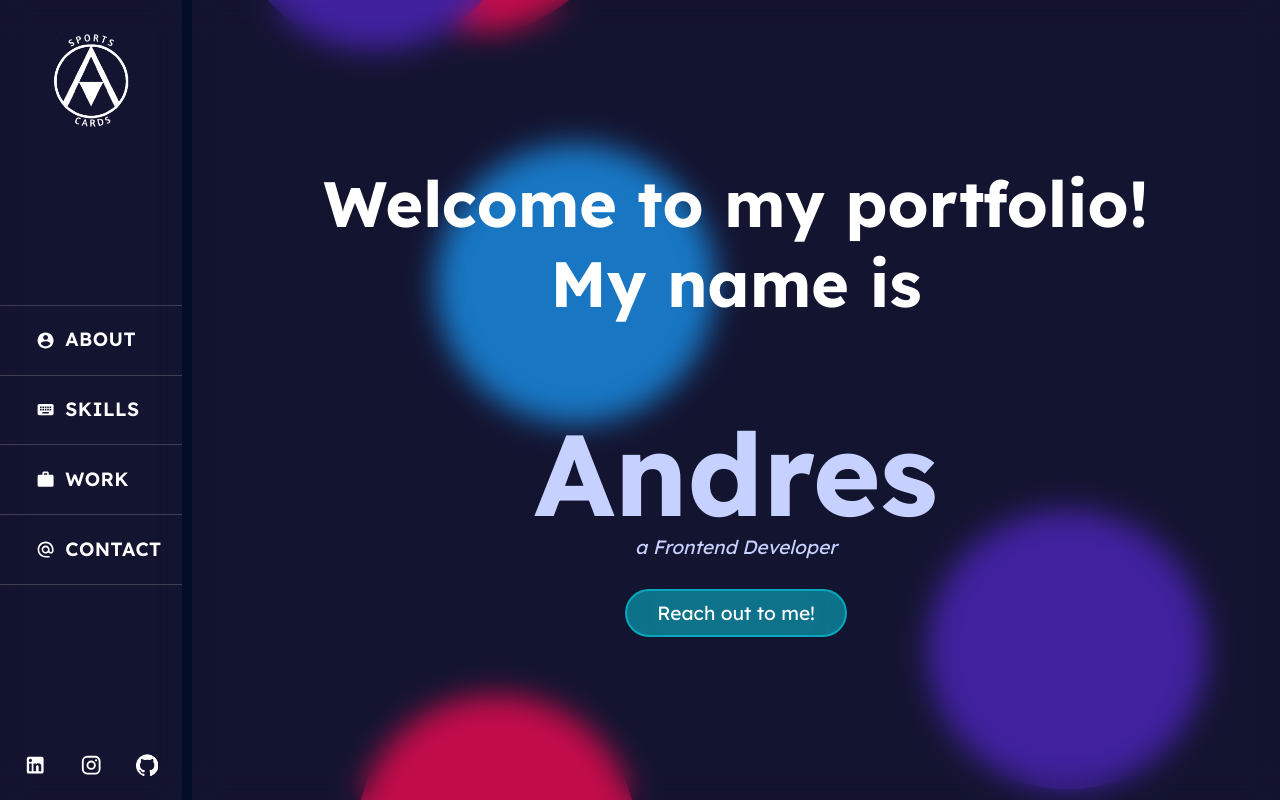
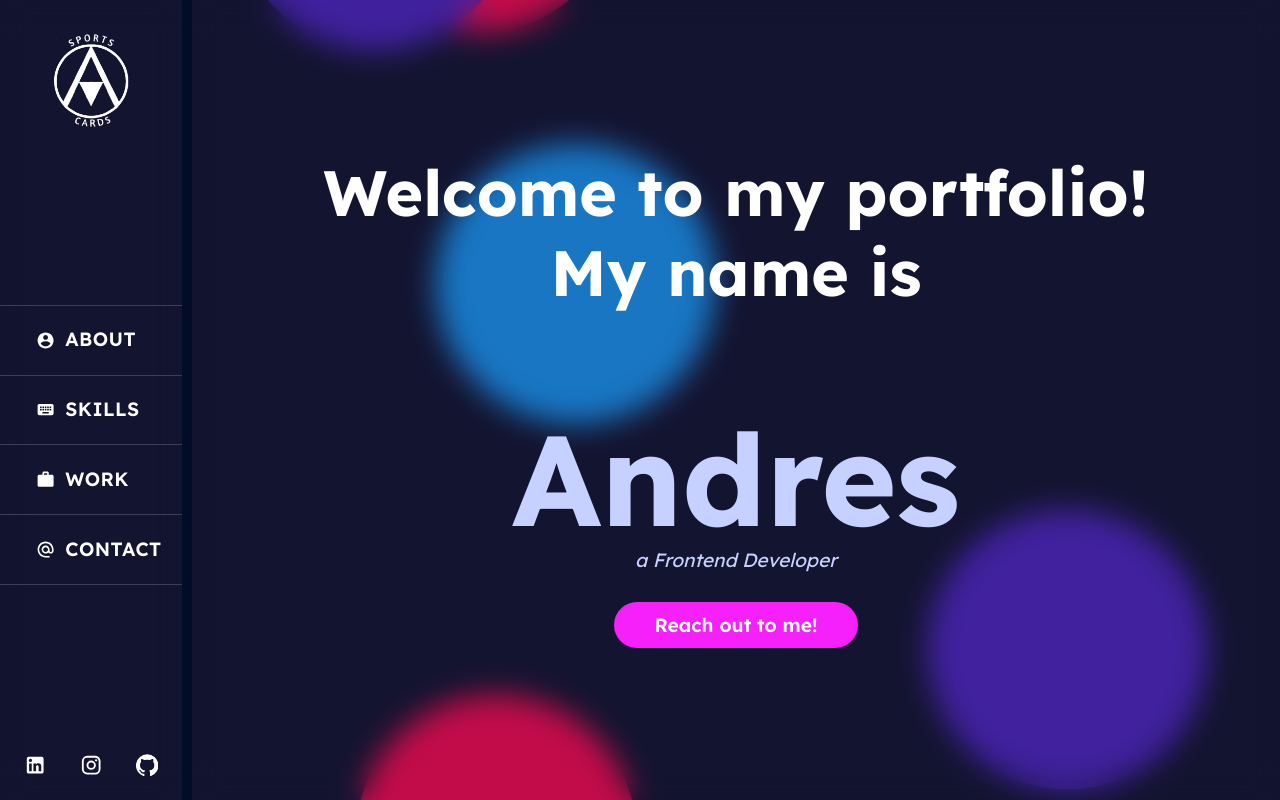
Before and after one commit to amedra13/Web-Portfolio, a React (Create React App) app: page / in a window 1280 px wide. Built offline with nearby package versions, Linux system fonts and the light colour scheme.

Commit message:
style button links

```diff
--- a/src/pages/Contact.js
+++ b/src/pages/Contact.js
@@ -53,7 +53,7 @@ const Contact = () => {
 						other request or question, don’t hesitate to use the form.
 					</p>
 					{err && (
-						<p style={{ color: 'red' }}>
+						<p style={{ color: 'rgb(255, 77, 77)' }}>
 							- Empty Field. Please fill out form completely -
 						</p>
 					)}
--- a/src/styles/Contact.scss
+++ b/src/styles/Contact.scss
@@ -46,6 +46,7 @@
 				border-radius: $border-radius;
 				padding-left: 15px;
 				font-family: $main-font;
+				font-weight: 600;
 				font-size: $formBody-medium-screen;
 			}
 			input:focus,
@@ -62,18 +63,19 @@
 				grid-column: 1/3;
 			}
 			button {
-				border: 2px solid rgba(0, 238, 255, 0.432);
+				border: 2px solid $glass-brightPink;
+				background-color: $glass-brightPink;
 				border-radius: 10px;
 				font-size: $formBody-medium-screen;
 				font-family: $main-font;
-				background-color: rgba(0, 238, 255, 0.432);
+				font-weight: 600;
 				color: white;
 				box-shadow: 0 4px 16px 0 rgba(0, 0, 7, 0.493);
 				transition: all 200ms;
 			}
 			button:hover {
-				background-color: white;
-				color: rgba(0, 238, 255, 0.432);
+				background-color: #ffffff;
+				color: $glass-brightPink;
 			}
 		}
 	}
--- a/src/styles/Globals.scss
+++ b/src/styles/Globals.scss
@@ -32,8 +32,8 @@ $border-radius: 10px;
 $intro-large-screen: 5vw;
 $intro-small-screen: 7vw;
 
-$name-large-screen: 9vw;
-$name-small-screen: 12vw;
+$name-large-screen: 10vw;
+$name-small-screen: 14vw;
 
 $bodyText-large-screen: 1.5vw;
 $bodyText-middle-screen: 2vw;
@@ -70,8 +70,8 @@ $cardTools-small-screen: 3.8vw;
 $cardIcon-large-screen: 5.5vw;
 $cardIcon-small-screen: 12vw;
 
-$cardButton-large-screen: 1.2vw;
-$cardButton-small-screen: 3vw;
+$cardButton-large-screen: 1.3vw;
+$cardButton-small-screen: 3.5vw;
 
 $cardImg-height-large: 350px;
 $cardImg-height-medium: 250px;
@@ -89,7 +89,7 @@ $projectBody-small: 01.1vw;
 $projectBody-Xsmall: 01.9vw;
 
 $projectList-large: 1vw;
-$projectList-medium: 1vw;
+$projectList-medium: 0.9vw;
 $projectList-small: 1.3vw;
 $projectList-Xsmall: 2.4vw;
 
--- a/src/styles/Home.scss
+++ b/src/styles/Home.scss
@@ -44,21 +44,22 @@
 	display: flex;
 	justify-content: center;
 	align-items: center;
-	background-color: rgba(0, 238, 255, 0.432);
-	backdrop-filter: blur(40px);
-	border: 2px solid rgba(0, 238, 255, 0.432);
-	border-radius: 30px;
-	padding: 10px 30px;
+	background-color: $glass-brightPink;
+	border: 2px solid $glass-brightPink;
+	border-radius: 3vw;
+	padding: 0.7vw 3vw;
 	animation: fade-in-bottom 0.6s cubic-bezier(0.39, 0.575, 0.565, 1) 3.5s both;
-	transition: all 200ms;
+	transition: all 150ms;
 	a {
 		color: inherit;
 		text-decoration: none;
 		font-size: $bodyText-large-screen;
+		font-weight: 600;
 	}
 	&:hover {
-		background-color: rgb(255, 255, 255);
-		color: rgb(0, 238, 255);
+		background-color: #ffffff;
+		color: $glass-brightPink;
+		// border: 2px solid rgb(246, 32, 250);
 	}
 }
 
@@ -75,6 +76,7 @@
 		}
 	}
 	.home__contact {
+		padding: 1vw 3vw;
 		a {
 			font-size: $bodyText-small-screen;
 		}
--- a/src/styles/Project.scss
+++ b/src/styles/Project.scss
@@ -53,34 +53,36 @@
 	align-items: center;
 	font-style: italic;
 	button {
-		margin: 0 10px;
-		padding: 7px 25px;
+		margin: 0 1vw;
+		padding: 0.4vw 2vw;
 		border-radius: 30px;
 		font-size: $projectTitle-large;
 		font-family: $main-font;
-		background-color: rgba(0, 238, 255, 0.432);
-		border: 2px solid rgba(0, 238, 255, 0.432);
+		font-weight: 600;
+		background-color: $glass-brightPink;
+		border: 2px solid $glass-brightPink;
 		transition: all 200ms;
 		color: white;
 		&:hover {
-			color: rgb(0, 238, 255);
-			background-color: rgb(255, 255, 255);
+			color: $glass-brightPink;
+			background-color: #ffffff;
 		}
 	}
 	a {
 		text-decoration: none;
 		text-align: center;
 		color: white;
-		padding: 7px 25px;
+		padding: 0.4vw 2vw;
 		font-size: $projectTitle-large;
 		font-family: $main-font;
+		font-weight: 600;
+		background-color: $glass-brightPink;
+		border: 2px solid $glass-brightPink;
 		border-radius: 30px;
-		background-color: rgba(0, 238, 255, 0.432);
-		border: 2px solid rgba(0, 238, 255, 0.432);
 		transition: all 200ms;
 		&:hover {
-			color: rgb(0, 238, 255);
-			background-color: rgb(255, 255, 255);
+			color: $glass-brightPink;
+			background-color: #ffffff;
 		}
 	}
 }
@@ -160,9 +162,13 @@
 		}
 	}
 	.project__link {
+		button {
+			margin: 0 2vw;
+		}
 		a,
 		button {
-			font-size: $projectTitle-Xsmall;
+			font-size: $cardButton-small-screen;
+			padding: 1vw 3vw;
 		}
 	}
 	.project__popper {
--- a/src/styles/Work.scss
+++ b/src/styles/Work.scss
@@ -95,17 +95,18 @@
 			text-decoration: none;
 			text-align: center;
 			color: white;
-			padding: 7px 25px;
+			padding: 0.4vw 0;
 			font-size: $cardButton-large-screen;
 			font-family: $main-font;
 			font-style: italic;
+			font-weight: 600;
+			background-color: $glass-brightPink;
+			border: 2px solid $glass-brightPink;
 			border-radius: 30px;
-			background-color: rgba(0, 238, 255, 0.432);
-			border: 2px solid rgba(0, 238, 255, 0.432);
 			transition: all 100ms;
 			&:hover {
-				color: rgb(0, 238, 255);
-				background-color: rgb(255, 255, 255);
+				color: $glass-brightPink;
+				background-color: #ffffff;
 			}
 		}
 	}
@@ -166,6 +167,7 @@
 	}
 	.buttons {
 		a {
+			padding: 10px 0 !important;
 			font-size: $cardButton-small-screen !important;
 		}
 	}
```
